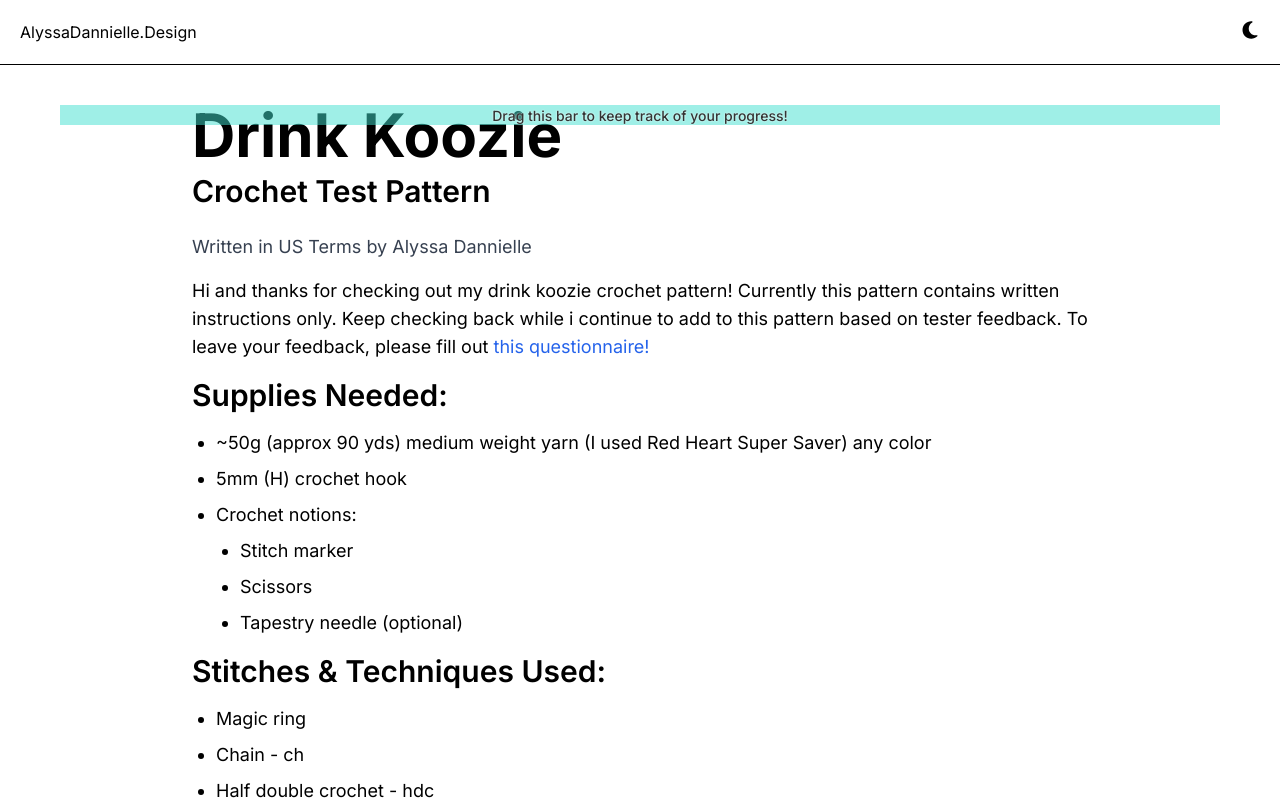
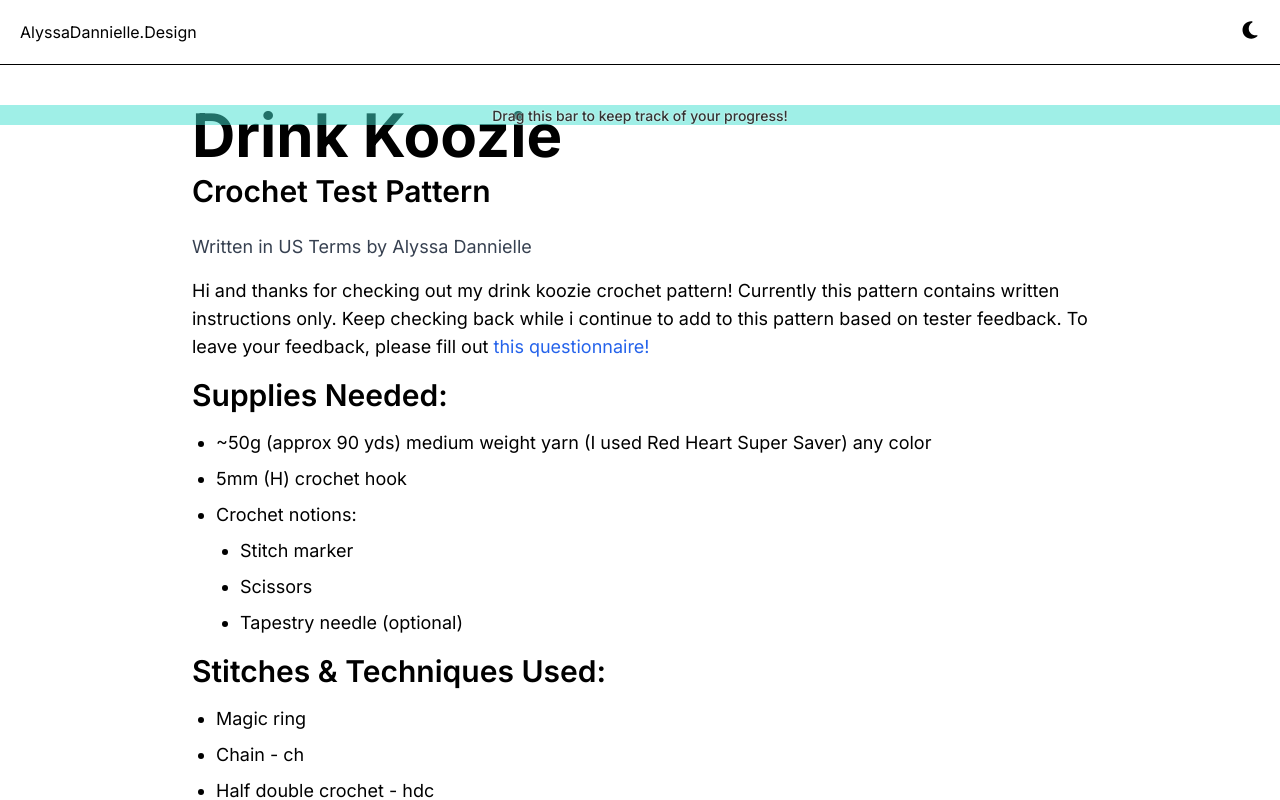
Before and after one commit to alyssa-dannielle/alyssa-dannielle-designs, a Next.js app: page /patterns/drink-koozie in a window 1280 px wide. Shown: the top 800 px of the page. Built offline with nearby package versions, Linux system fonts and the light colour scheme.

Commit message:
make bar span entire width of page

```diff
--- a/app/components/PatternLineTracker.module.css
+++ b/app/components/PatternLineTracker.module.css
@@ -1,7 +1,8 @@
 .lineTracker {
   position: absolute;
-  left: 0;
-  width: 100%;
+  left: 50%;
+  transform: translateX(-50%);
+  width: 100vw; /* Use viewport width instead of percentage */
   height: 20px;
   background-color: rgba(64, 224, 208, 0.5);
   cursor: row-resize;
```
